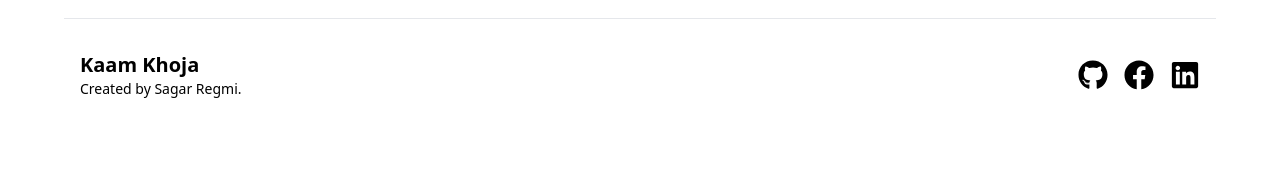
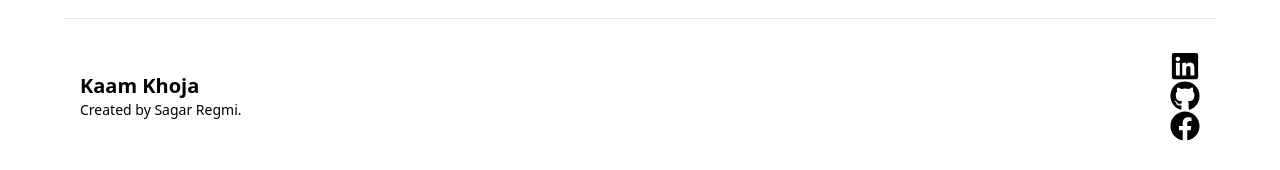
Before and after one commit to SagarEGme/KaamKhoja, a React (Vite) app in the folder frontend/: page / in a window 1280 px wide. Shown: the part 674-844 px from the top of the page. Before the commit the page ends 805 px from the top, so only its background shows below. Built offline with nearby package versions, Linux system fonts and the light colour scheme; no server answers.

Commit message:
social links added and company setup bug fixed

```diff
--- a/frontend/src/components/admin/CompanySetup.jsx
+++ b/frontend/src/components/admin/CompanySetup.jsx
@@ -31,7 +31,7 @@ const CompanySetup = () => {
   }
   const changeFileHandler = (e) => {
     const file = e.target.files?.[0];
-    setInput({ ...input, file })
+    setInput({ ...input, logo:file })
   }
   useEffect(() => {
     setInput({
@@ -64,7 +64,7 @@ const CompanySetup = () => {
         withCredentials: true
       });
       if (res?.data?.success) {
-        dispatch(setSingleCompany(res.data.company))
+        dispatch(setSingleCompany(res?.data?.company))
         toast.success(res.data.message);
         navigate("/admin/companies");
       }
--- a/frontend/src/components/shared/Footer.jsx
+++ b/frontend/src/components/shared/Footer.jsx
@@ -12,14 +12,14 @@ const Footer = () => {
           </div>
 
           <div className="flex space-x-4 ">
-            <a href="https://facebook.com/" className="text-xl md:text-3xl hover:text-blue-400 hover:scale-x-110 rounded-full" aria-label="Facebook">
+            <a href="https://www.linkedin.com/in/sagarregmi987/" className="text-xl md:text-3xl hover:text-blue-400 hover:scale-x-110" aria-label="LinkedIn">
+            <FaLinkedin/>
+            <a href="https://github.com/SagarEGme" className="text-xl md:text-3xl hover:text-blue-400 hover:scale-x-110 rounded-full" aria-label="Facebook">
             <FaGithub/>
             </a>
-            <a href="https://twitter.com" className="text-xl md:text-3xl hover:text-blue-400 hover:scale-x-110" aria-label="Twitter">
+            <a href="https://www.facebook.com/sagar07regmi/" className="text-xl md:text-3xl hover:text-blue-400 hover:scale-x-110" aria-label="Twitter">
             <FaFacebook/>
             </a>
-            <a href="https://linkedin.com" className="text-xl md:text-3xl hover:text-blue-400 hover:scale-x-110" aria-label="LinkedIn">
-            <FaLinkedin/>
             </a>
           </div>
         </div>
```
